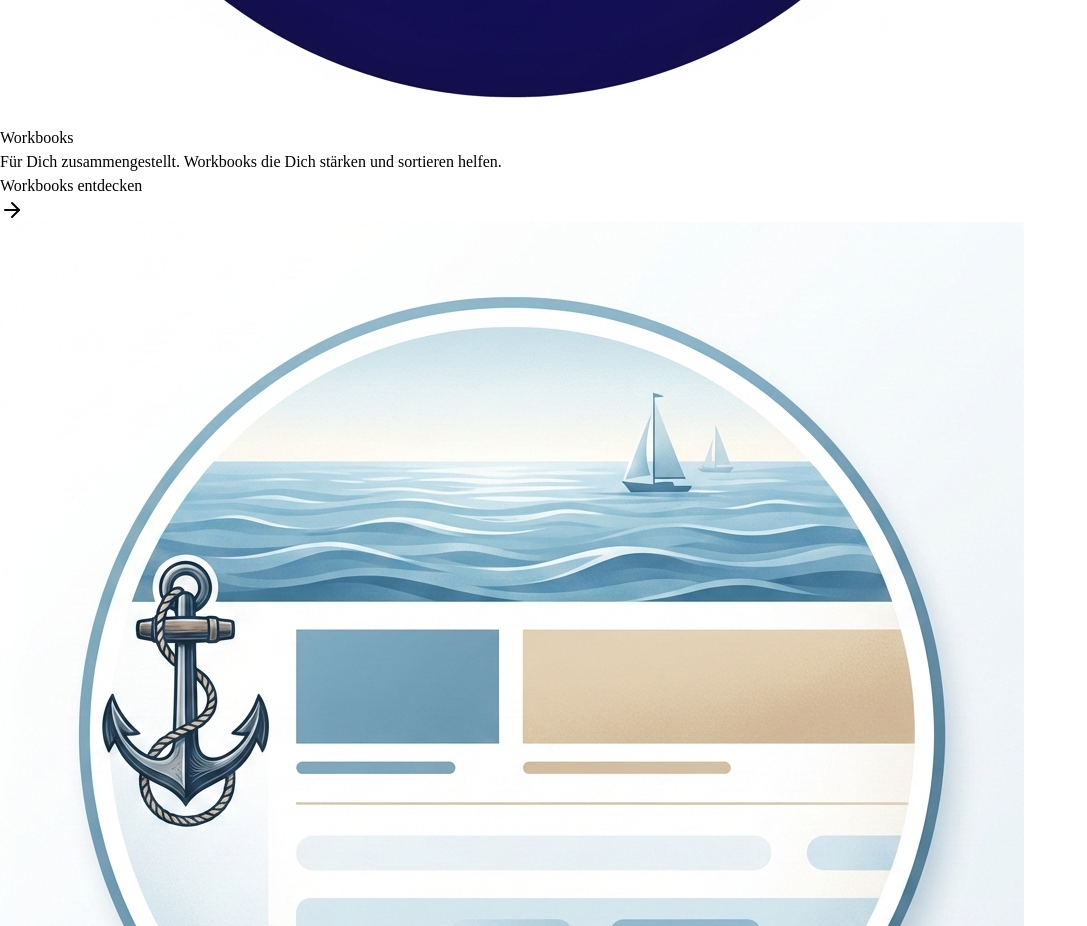
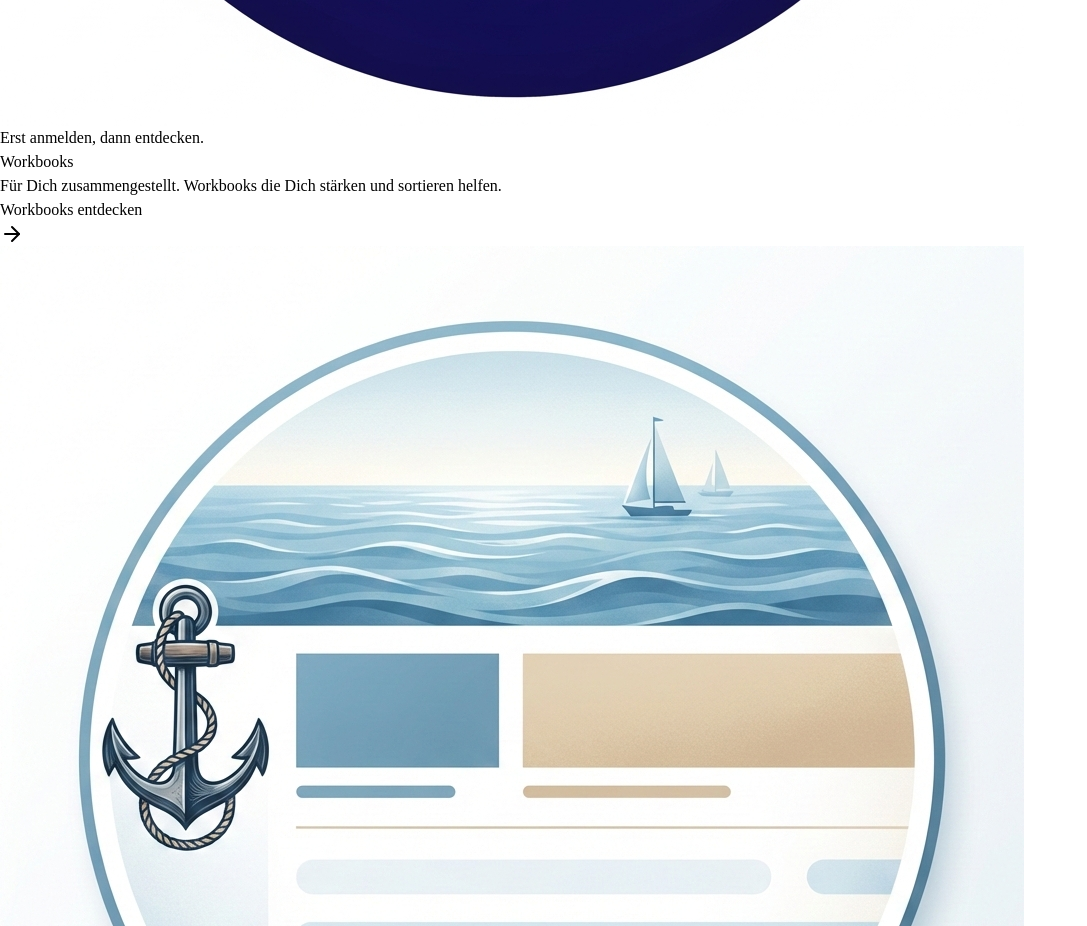
Before and after one commit to Gudrun13/Lebenswendpunkt, a React (Vite) app in the folder client/: page / in a window 1280 px wide. Shown: the part 3060-3986 px from the top of the page, without its empty margins (0-1087 px from the left). Built offline with nearby package versions, Linux system fonts and the light colour scheme; a web font is replaced by a local one.

Commit message:
Workbooks hinter Newsletter-Anmeldung gesperrt

```diff
--- a/client/src/components/TeaserSection.tsx
+++ b/client/src/components/TeaserSection.tsx
@@ -31,11 +31,12 @@ export function TeaserSection() {
     {
       title: "Workbooks",
       description: "Für Dich zusammengestellt. Workbooks die Dich stärken und sortieren helfen.",
+      eyebrow: "Erst anmelden, dann entdecken.",
       icon: BookOpen,
       image: "/workbook-image.png",
-      href: "/workbooks",
+      action: "modal",
       buttonText: "Workbooks entdecken",
-      color: "bg-amber-50" // Light gold/amber background matching brand
+      color: "bg-amber-50"
     },
     {
       title: "Blog",
```
